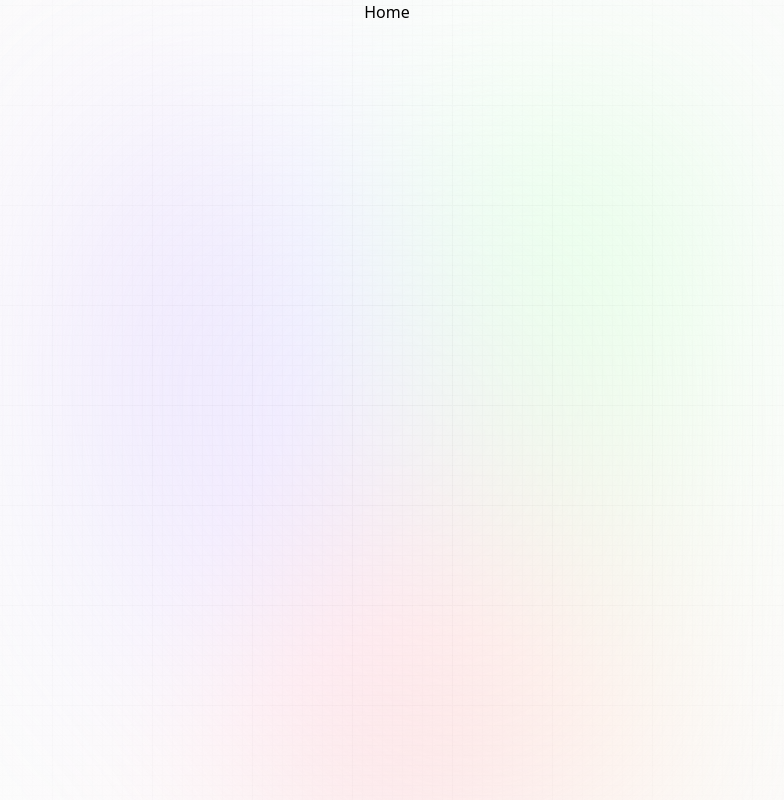
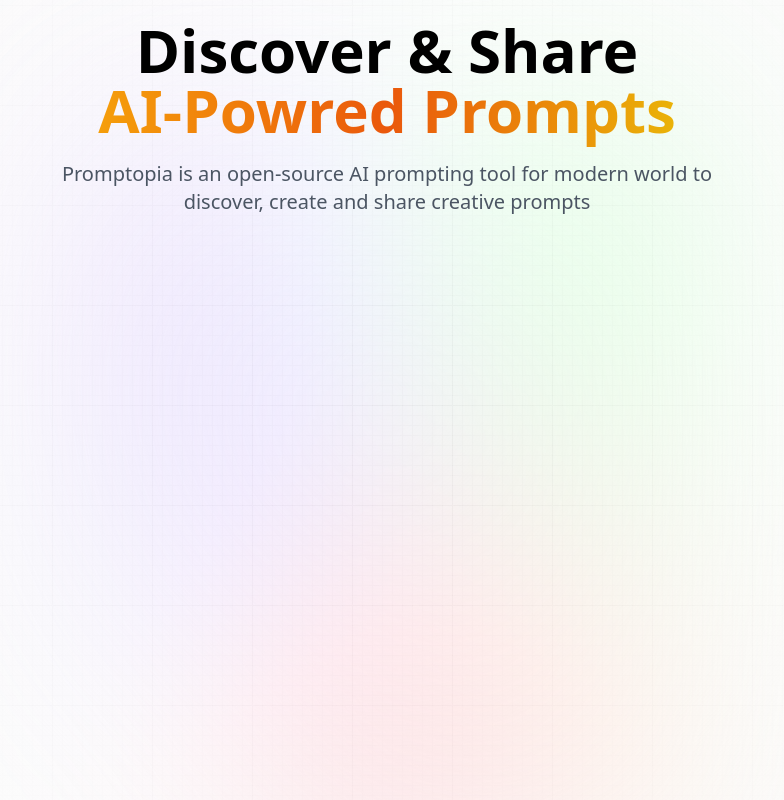
Before and after one commit to NammDev/Promptopia, a Next.js app: page / in a window 1280 px wide. Shown: the whole page, without its empty margins (253-1037 px from the left). Built offline with nearby package versions, Linux system fonts and the light colour scheme.

Commit message:
Home Page: introduce text with already available CSS file

```diff
--- a/app/page.tsx
+++ b/app/page.tsx
@@ -1,5 +1,20 @@
 const Home = () => {
-  return <div>Home</div>
+  return (
+    <section className='w-full flex-center flex-col'>
+      {/* Introduce */}
+      <h1 className='head_text text-center'>
+        Discover & Share
+        <br className='max-md:hidden'></br>
+        <span className='orange_gradient text-center'>AI-Powred Prompts</span>
+      </h1>
+      <p className='desc text-center'>
+        Promptopia is an open-source AI prompting tool for modern world to discover, create and
+        share creative prompts
+      </p>
+
+      {/* Feed  */}
+    </section>
+  )
 }
 
 export default Home
```
Also changed, not shown: component/Feed.tsx (added).
